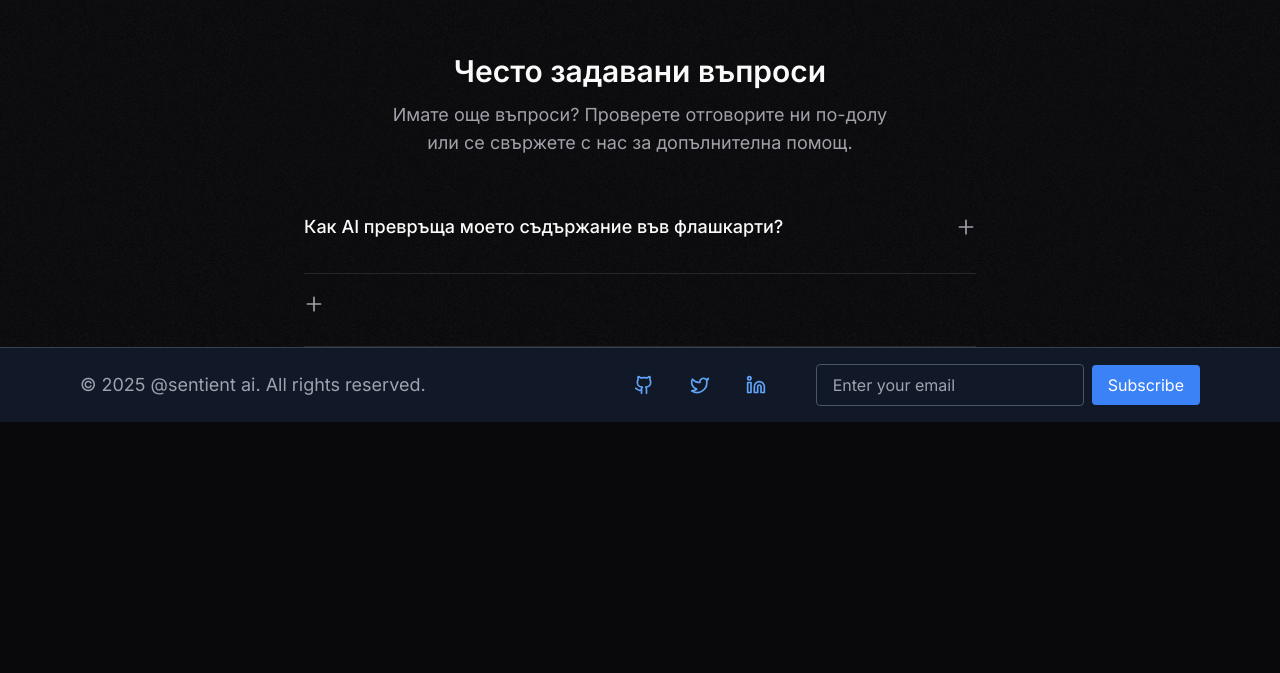
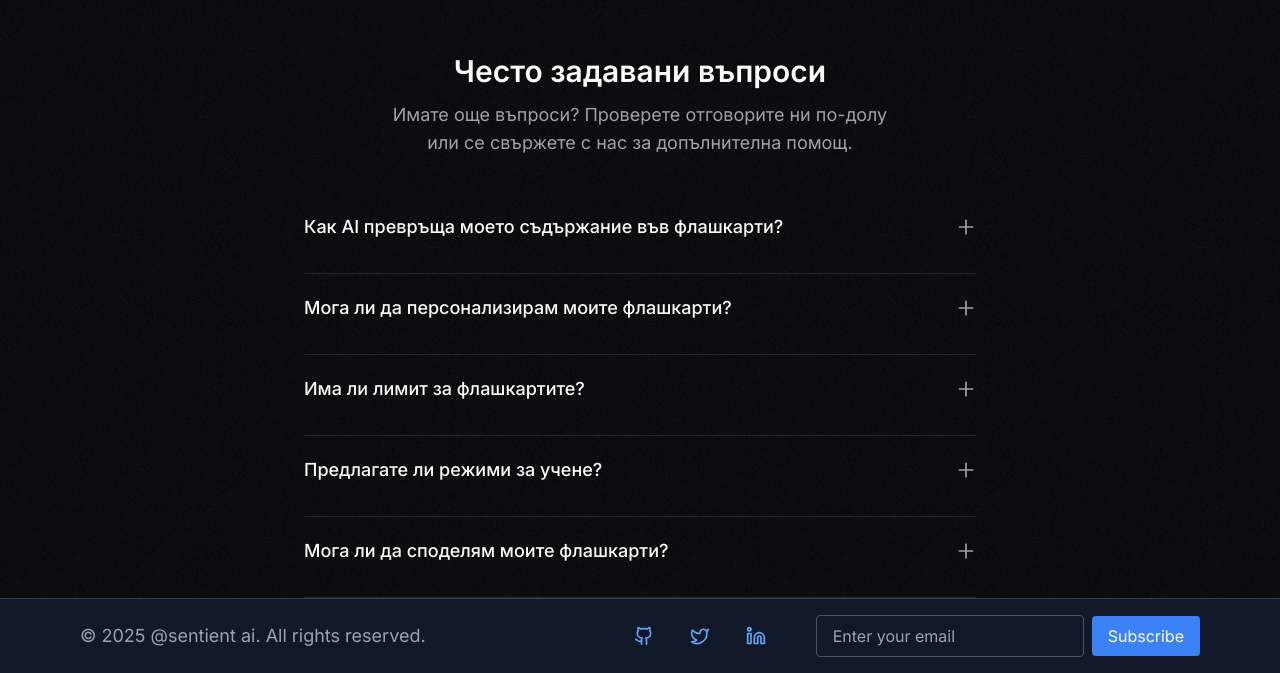
Before and after one commit to petroff69/sentient-ai-flashcards, a Next.js app: page / in a window 1280 px wide. Shown: the part 2129-2802 px from the top of the page. Before the commit the page ends 2551 px from the top, so only its background shows below. Built offline with nearby package versions, Linux system fonts and the light colour scheme; no server answers.

Commit message:
Update FAQ.tsx

```diff
--- a/src/components/FAQ.tsx
+++ b/src/components/FAQ.tsx
@@ -75,9 +75,8 @@ export default function FAQSection(): JSX.Element {
     const faqsList: { q: string; a: string }[] = [
         {
             "q": "Как AI превръща моето съдържание във флашкарти?",
-            "a": "Нашият AI сканира съдържанието ви, избира най-важните идеи и термини и ги превръща във флашкарти, които помагат за подобряване на вашето обучение.."
+            "a": "Нашият AI сканира съдържанието ви, избира най-важните идеи и термини и ги превръща във флашкарти, които помагат за подобряване на вашето обучение."
         },
-        [
         {
             "q": "Мога ли да персонализирам моите флашкарти?",
             "a": "Абсолютно! Можете да променяте въпросите, отговорите и дори да добавяте свои бележки, за да направите флашкартите по съобразени с вашия уникален стил на учене."
@@ -94,8 +93,6 @@ export default function FAQSection(): JSX.Element {
             "q": "Мога ли да споделям моите флашкарти?",
             "a": "Определено! Споделяйте вашите флашкарти с приятели, учебни групи или дори ги публикувайте, за да може и другите да се възползват."
         }
-]
-
     ];
 
     return (
@@ -112,7 +109,8 @@ export default function FAQSection(): JSX.Element {
                 initial={{ opacity: 0, y: 20 }}
                 animate={{ opacity: 1, y: 0 }}
                 transition={{ duration: 0.6, delay: 0.5 }}
-                className="mt-14 max-w-2xl mx-auto">
+                className="mt-14 max-w-2xl mx-auto"
+            >
                 {faqsList.map((item, idx) => (
                     <FaqsCard key={idx} idx={idx} faqsList={item} />
                 ))}
```
Lines whose indentation alone changed are shown as unchanged.
